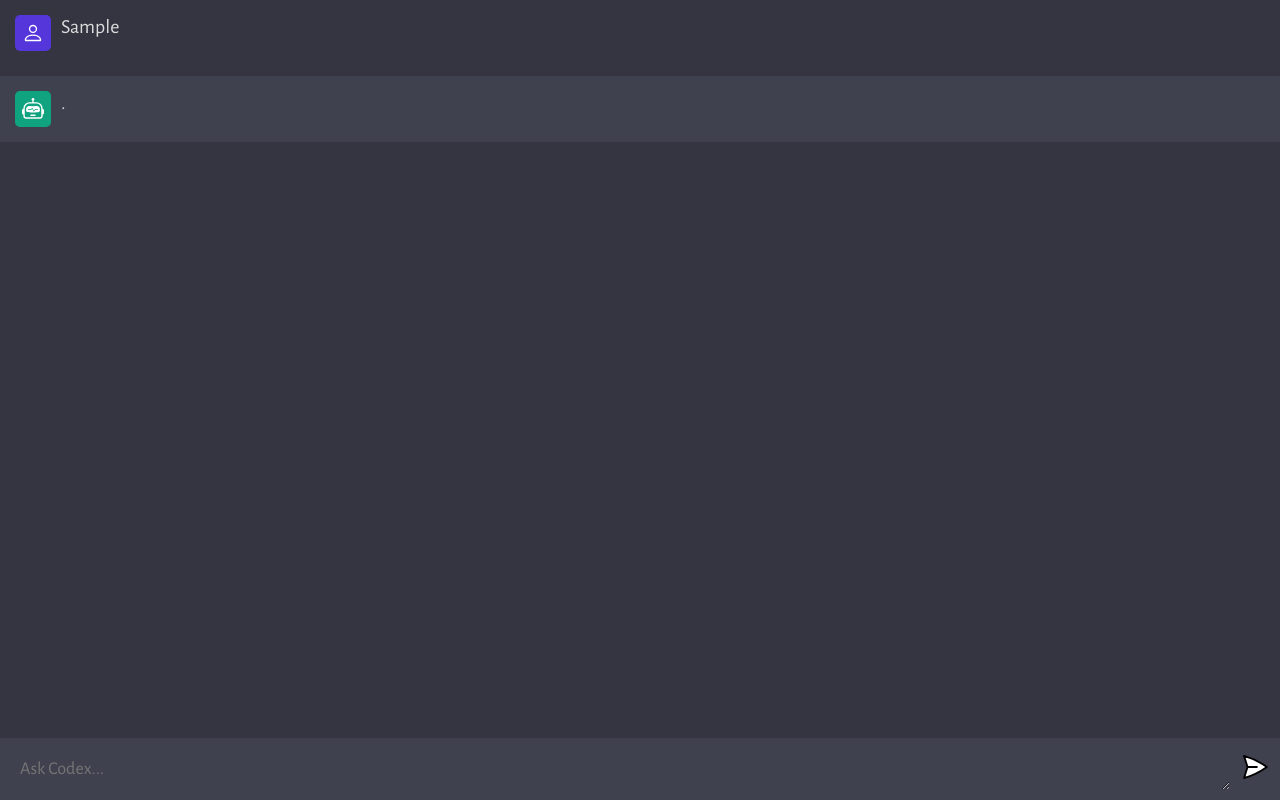
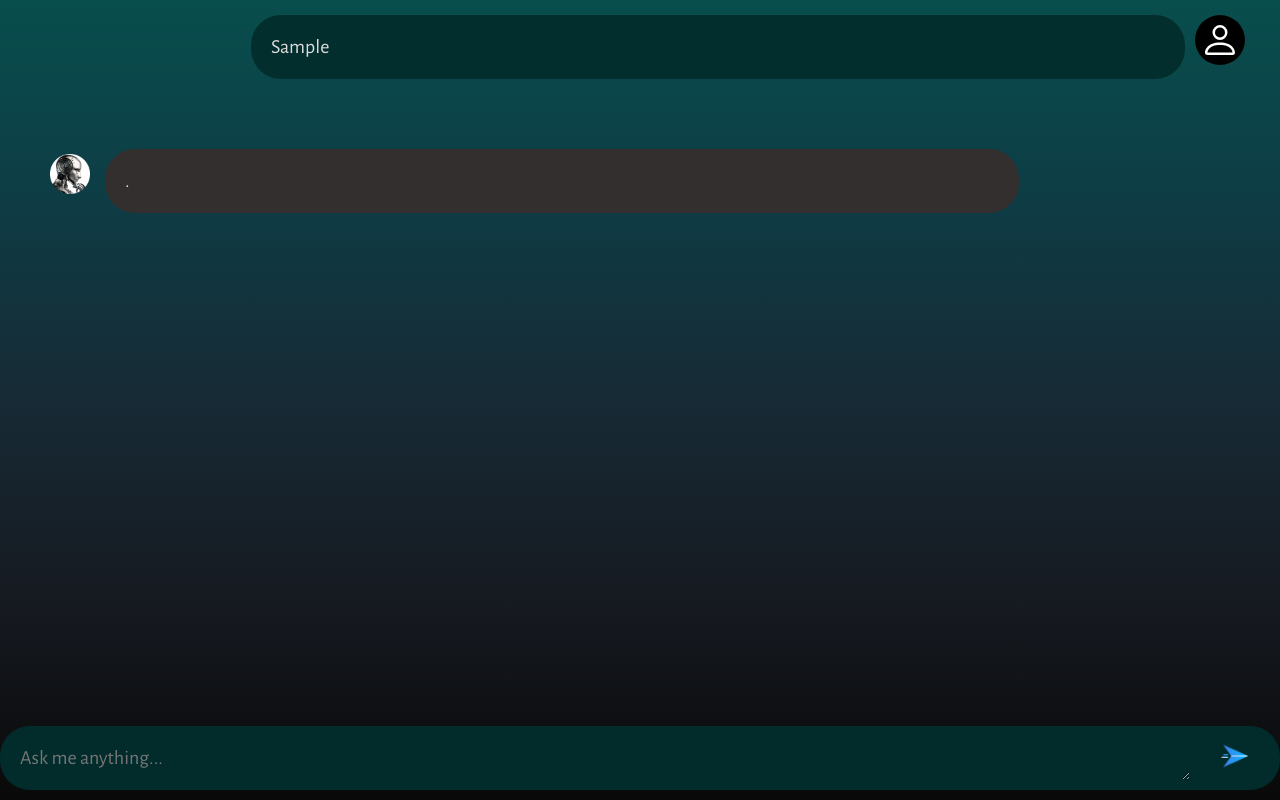
Before and after one commit to Ronie2022/chatbot-client-v2, a website built with Vite: page index.html in a window 1280 px wide. Both pictures are taken after typing "Sample" into the empty fields and a click on the button 1255 px from the left and 769 px from the top of the page. Built offline with nearby package versions, Linux system fonts and the light colour scheme; no server answers.

Commit message:
added customization

```diff
--- a/index.html
+++ b/index.html
@@ -2,9 +2,9 @@
 <html lang="en">
   <head>
     <meta charset="UTF-8" />
-    <link rel="icon" type="image/svg+xml" href="favicon.ico" />
+    <link rel="icon" type="image/svg+xml" href="favicon.png" />
     <meta name="viewport" content="width=device-width, initial-scale=1.0" />
-    <title>X-Gineer</title>
+    <title>Chat-Bot</title>
     <link rel="stylesheet" href="style.css" />
   </head>
   <body>
@@ -16,9 +16,11 @@
           name="prompt"
           rows="1"
           cols="1"
-          placeholder="Ask Codex..."
+          placeholder="Ask me anything..."
         ></textarea>
-        <button type="submit"><img src="assets/send.svg" /></button>
+        <button type="submit">
+          <img class="send" src="assets/send.png" />
+        </button>
       </form>
     </div>
 
--- a/script.js
+++ b/script.js
@@ -1,4 +1,4 @@
-import bot from "./assets/bot.svg";
+import bot from "./assets/bot.png";
 import user from "./assets/user.svg";
 
 const form = document.querySelector("form");
@@ -41,8 +41,8 @@ function generateUniqueId() {
 
 function chatStripe(isAi, value, uniqueId) {
   return `
-    <div class="wrapper ${isAi && "ai"}">
-      <div class="chat">
+    <div class="wrapper ${isAi ? "ai" : "user"}">
+      <div class="chat ${isAi ? "ai" : "user"}">
         <div class="profile">
           <img
             src="${isAi ? bot : user}"
--- a/style.css
+++ b/style.css
@@ -14,7 +14,14 @@ body {
 #app {
   width: 100vw;
   height: 100vh;
-  background: #343541;
+  background-image: linear-gradient(
+    to bottom,
+    #084e4d,
+    #0e3c45,
+    #172a35,
+    #161a21,
+    #090909
+  );
 
   display: flex;
   flex-direction: column;
@@ -44,16 +51,36 @@ body {
   display: none;
 }
 
-.wrapper {
-  width: 100%;
+.wrapper.user {
+  width: 80%;
   padding: 15px;
+  margin: 0px 20px 0px auto;
+}
+
+.wrapper.ai {
+  left: 20px;
+  width: 80%;
+  padding: 15px;
+  margin: 20px;
 }
 
 .ai {
-  background: #40414f;
+  background: transparent;
+  padding: 10px;
 }
 
-.chat {
+.chat.user {
+  width: 100%;
+  max-width: 1280px;
+  margin: 0 auto;
+
+  display: flex;
+  flex-direction: row-reverse;
+  align-items: flex-start;
+  gap: 10px;
+}
+
+.chat.ai {
   width: 100%;
   max-width: 1280px;
   margin: 0 auto;
@@ -65,11 +92,11 @@ body {
 }
 
 .profile {
-  width: 36px;
-  height: 36px;
-  border-radius: 5px;
-
-  background: #5436da;
+  width: 50px;
+  height: 50px;
+  border-radius: 50%;
+  padding: 5px;
+  background: black;
 
   display: flex;
   justify-content: center;
@@ -77,21 +104,44 @@ body {
 }
 
 .ai .profile {
-  background: #10a37f;
+  background: transparent;
 }
 
 .profile img {
-  width: 60%;
-  height: 60%;
+  width: 100%;
+  height: 100%;
   object-fit: contain;
+}
+
+.ai .message {
+  flex: 1;
+  padding: 20px;
+  color: #dcdcdc;
+  font-size: 20px;
+  background: rgb(51, 47, 47);
+  border-radius: 30px;
+  max-width: 100%;
+  overflow-x: scroll;
+
+  /*
+   * white space refers to any spaces, tabs, or newline characters that are used to format the CSS code
+   * specifies how white space within an element should be handled. It is similar to the "pre" value, which tells the browser to treat all white space as significant and to preserve it exactly as it appears in the source code.
+   * The pre-wrap value allows the browser to wrap long lines of text onto multiple lines if necessary.
+   * The default value for the white-space property in CSS is "normal". This tells the browser to collapse multiple white space characters into a single space, and to wrap text onto multiple lines as needed to fit within its container.
+  */
+  white-space: pre-wrap;
+
+  -ms-overflow-style: none;
+  scrollbar-width: none;
 }
 
 .message {
   flex: 1;
-
+  padding: 20px;
   color: #dcdcdc;
   font-size: 20px;
-
+  background: rgb(3, 46, 46);
+  border-radius: 30px;
   max-width: 100%;
   overflow-x: scroll;
 
@@ -115,9 +165,10 @@ body {
 form {
   width: 100%;
   max-width: 1280px;
-  margin: 0 auto;
+  margin: 0 auto 10px auto;
   padding: 10px;
-  background: #40414f;
+  background: rgb(2, 44, 44);
+  border-radius: 30px;
 
   display: flex;
   flex-direction: row;
@@ -128,7 +179,7 @@ textarea {
   width: 100%;
 
   color: #fff;
-  font-size: 18px;
+  font-size: 20px;
 
   padding: 10px;
   background: transparent;
@@ -148,3 +199,7 @@ form img {
   width: 30px;
   height: 30px;
 }
+
+.send {
+  margin: 2px 20px;
+}
```
Also changed, not shown: assets/bot.png (added), assets/send.png (added), public/favicon.png (added).
